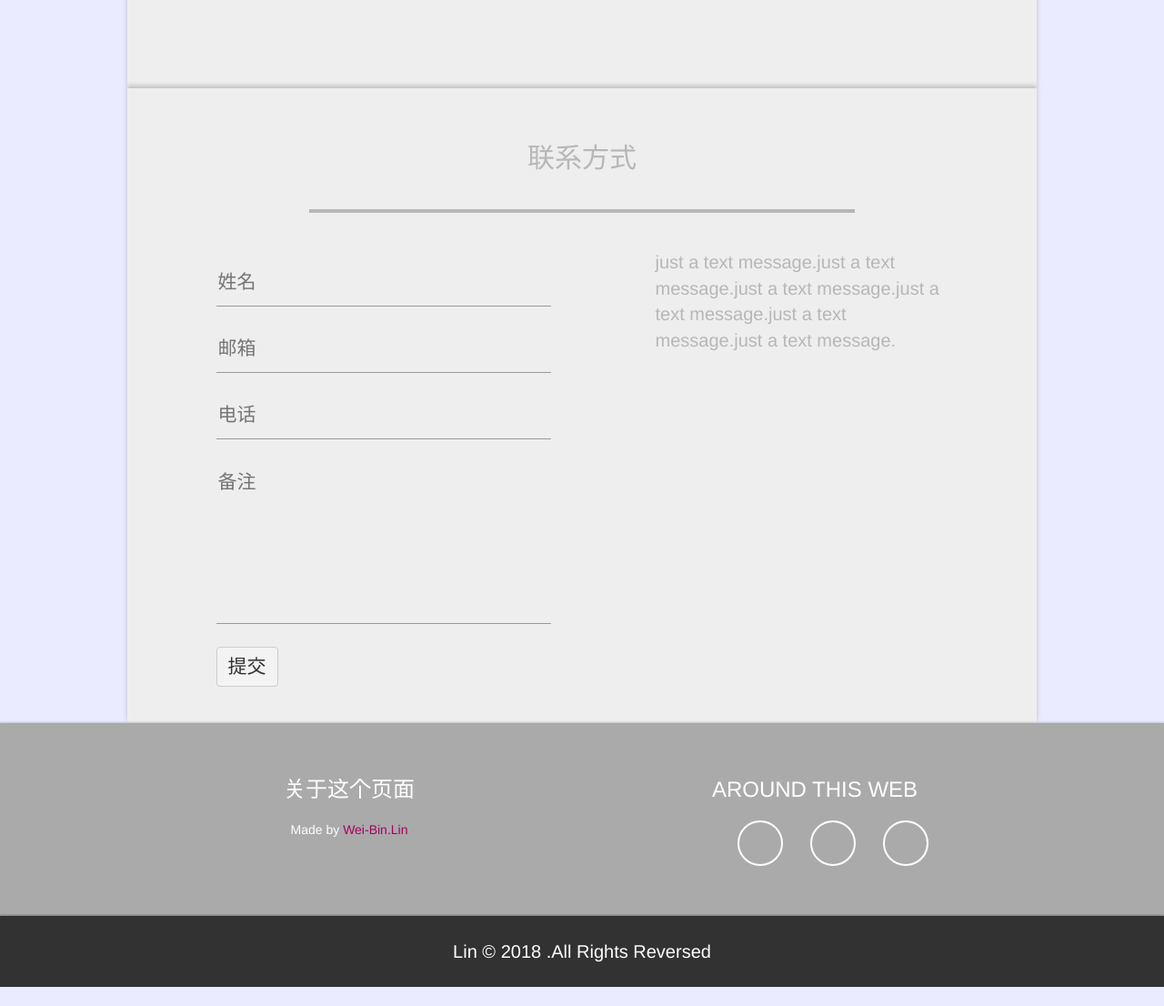
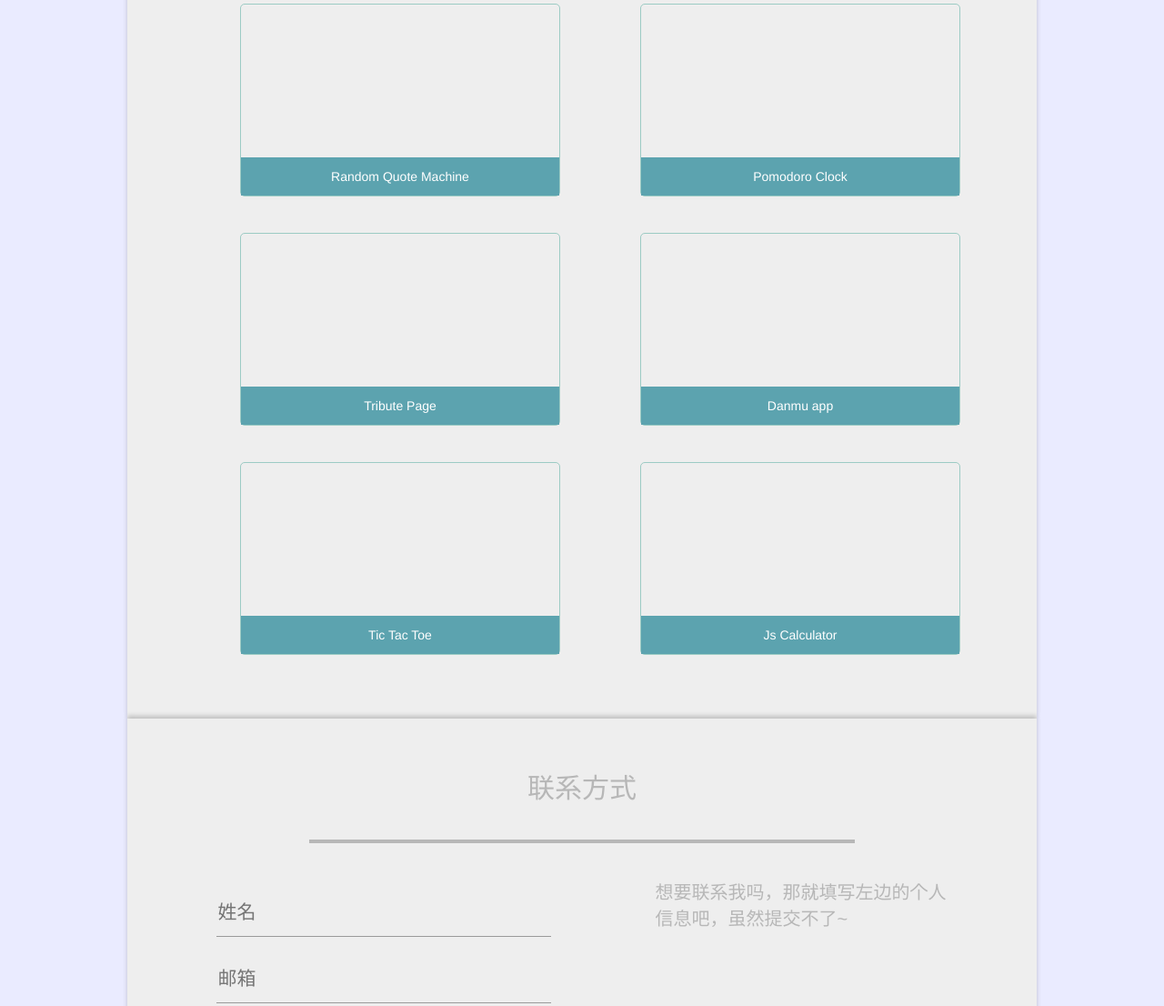
Before and after one commit to SuperPikaqiu/freecodecamp, a plain HTML site: page Personal Portfolio/index.html in a window 1280 px wide. Shown: the part 538-1644 px from the top of the page at 91% size. Before the commit the page ends 1623 px from the top, so only its background shows below. Drawn offline with nearby package versions, Linux system fonts and the light colour scheme.

Commit message:
修改了个人作品集页面，增加个人作品展示列表，优化部分页面排版
Signed-off-by: SuperPikaqiu <1028894219@qq.com>

```diff
--- a/Personal Portfolio/index.html
+++ b/Personal Portfolio/index.html
@@ -5,11 +5,20 @@
     <title>Title</title>
     <link rel="stylesheet" href="../node_modules/bootstrap/dist/css/bootstrap.css">
     <link rel="stylesheet" href="style/index.css">
+    <link rel="stylesheet" href="../node_modules/font-awesome/css/font-awesome.min.css">
 </head>
 <body>
 <nav class="navbar navbar-inverse navbar-fixed-top top-nav ">
     <div class="container-fluid">
-        <div class="row">
+        <div class="navbar-header">
+            <button type="button" class="navbar-toggle collapsed" data-toggle="collapse" data-target="#myNav" aria-expanded="false">
+                <span class="sr-only">Toggle navigation</span>
+                <span class="icon-bar"></span>
+                <span class="icon-bar"></span>
+                <span class="icon-bar"></span>
+            </button>
+        </div>
+        <div class="row collapse navbar-collapse" id="myNav">
             <div class="col-md-7"></div>
             <div class="col-md-4">
                 <ul class="nav navbar-nav" id="navLink">
@@ -26,16 +35,15 @@
         <div id="about">
             <div class="row">
                 <div class="col-md-8">
-                    <p style="font-size: 20px;">Front-End Developer and UX/UI designer, with practical experience in
-                        project management, branding
-                        strategy, and creative direction; devoted to functional programming and information
-                        architecture.</p>
+                    <p style="font-size: 20px;">
+                        作为一个前端学习爱好者，我很喜欢FreeCodeCamp这个网站，它让我能像玩游戏一样去学编程，看着自己做过的题目一天天变多，觉得很开心.</p>
                     <hr class="hr-white">
-                    <p style="font-size: 24px;">Web Developer - User Experience Designer - Graphic Artist
+                    <p style="font-size: 24px;text-align: right">前端开发者
                     </p>
                 </div>
                 <div class="col-md-4">
-                    <h1>test</h1>
+                    <img class="img-responsive" id="headerImg"
+                         src="https://ss0.bdstatic.com/70cFuHSh_Q1YnxGkpoWK1HF6hhy/it/u=2773369789,3435209809&fm=26&gp=0.jpg">
                 </div>
             </div>
         </div>
@@ -44,9 +52,48 @@
             <h2>作品集</h2>
             <hr>
             <ul class="grid">
-                <li></li>
-                <li></li>
-                <li></li>
+                <li>
+                    <div class="frameContent">
+                        <a href="https://codepen.io/superpikaqiu/full/YJXGZR/"></a>
+                        <iframe class="frame-box" src="https://codepen.io/superpikaqiu/full/YJXGZR/"></iframe>
+                    </div>
+                    <span>Random Quote Machine</span>
+                </li>
+                <li>
+                    <div class="frameContent">
+                        <a href="https://codepen.io/superpikaqiu/full/oazJpX/"></a>
+                        <iframe class="frame-box" src="https://codepen.io/superpikaqiu/full/oazJpX/"></iframe>
+                    </div>
+                    <span>Pomodoro Clock</span>
+                </li>
+                <li>
+                    <div class="frameContent">
+                        <a href="https://codepen.io/superpikaqiu/full/yxGPLW/"></a>
+                        <iframe class="frame-box" src="https://codepen.io/superpikaqiu/full/yxGPLW/"></iframe>
+                    </div>
+                    <span>Tribute Page</span>
+                </li>
+                <li>
+                    <div class="frameContent">
+                        <a href="https://codepen.io/superpikaqiu/full/gBbgEE/"></a>
+                        <iframe class="frame-box" src="https://codepen.io/superpikaqiu/full/gBbgEE/"></iframe>
+                    </div>
+                    <span>Danmu app</span>
+                </li>
+                <li>
+                    <div class="frameContent">
+                        <a href="https://codepen.io/superpikaqiu/full/NObWax/"></a>
+                        <iframe class="frame-box" src="https://codepen.io/superpikaqiu/full/NObWax/"></iframe>
+                    </div>
+                    <span>Tic Tac Toe</span>
+                </li>
+                <li>
+                    <div class="frameContent">
+                        <a href="https://codepen.io/superpikaqiu/full/pxEdWP/"></a>
+                        <iframe class="frame-box" src="https://codepen.io/superpikaqiu/full/pxEdWP/"></iframe>
+                    </div>
+                    <span>Js Calculator</span>
+                </li>
             </ul>
         </div>
         <div id="contact">
@@ -69,8 +116,7 @@
                     <button type="button" class="btn btn-default">提交</button>
                 </form>
                 <div>
-                    <p>just a text message.just a text message.just a text message.just a text message.just a text
-                        message.just a text message.</p>
+                    <p>想要联系我吗，那就填写左边的个人信息吧，虽然提交不了~</p>
                 </div>
             </div>
         </div>
@@ -84,11 +130,12 @@
             <p>Made by <a href="#">Wei-Bin.Lin</a></p>
         </div>
         <div>
-            <h3>AROUND THIS WEB</h3>
+            <h3>友情链接</h3>
             <ul>
-                <li><a class="circle-button" href="#"></a></li>
-                <li><a class="circle-button" href="#"></a></li>
-                <li><a class="circle-button" href="#"></a></li>
+                <li><a class="circle-button" href="https://github.com/SuperPikaqiu"><i class="fa fa-github"></i></a>
+                </li>
+                <li><a class="circle-button" href="#"><i class="fa fa-weixin"></i></a></li>
+                <li><a class="circle-button" href="https://steamdb.info/"><i class="fa fa-steam-square"></i></a></li>
             </ul>
         </div>
     </div>
--- a/Personal Portfolio/index.js
+++ b/Personal Portfolio/index.js
@@ -37,4 +37,56 @@ $(document).ready(function () {
         }
     };
 
+    function setGrid(){
+        var h = $('.grid li').width() * 0.6;
+        $('.grid li').height(h);
+
+        var titleH = $('.grid span').height();
+        $('.grid span').css('lineHeight',`${titleH}px`);
+    }
+
+    setGrid();
+
+    $('.frame-box').on('load',function () {
+        var w = window.screen.availWidth;
+        var h = window.screen.availHeight;
+
+        var pw = $(this).parent().width();
+
+
+        var scale = pw * 2 / w;
+
+        var sw = Math.ceil(w * scale);
+        var sh = Math.ceil(h * scale);
+
+        var top = Math.ceil((h - sh)/2);
+        var left = Math.ceil((w - pw)/2);
+
+
+
+        $(this).css({
+            'width':w+'px',
+            'height':h+'px',
+            'transform':`scale(${scale})`,
+            'top':`-${top}px`,
+            'left':`-${left}px`,
+            'display':'block'
+        });
+    })
+
+    // $('#frameTest').load(function () {
+    //     var w = this.contentDocument.body.scrollWidth;
+    //     var h = this.contentDocument.body.scrollHeight;
+    //
+    //     var pw = $(this).parent().css('width');
+    //     var ph = pw * 0.6;
+    //     $(this).parent().css('height',ph);
+    //     $(this.contentDocument.body).find('#result').attr('scrolling','no');
+    //     $(this).width(w);
+    //     $(this).height(h);
+    //
+    //     var scale = pw / w;
+    //     $(this).css('transform',`scaleX(${scale})`);
+    // })
+
 });
--- a/Personal Portfolio/style/index.css
+++ b/Personal Portfolio/style/index.css
@@ -68,8 +68,54 @@ body {
 }
 
 #portfolio .grid li {
-    max-width: 300px;
+    width: 40%;
+    max-width: 400px;
     margin: 20px;
+    border: 1px solid #9ccbc4;
+    border-radius: 5px;
+}
+
+.frameContent{
+    position: relative;
+    width: 100%;
+    height: 80%;
+    overflow: hidden;
+}
+
+@media (max-width: 768px){
+    #portfolio .grid li{
+        width: 80%;
+    }
+}
+
+.grid li:hover{
+    box-shadow: 0 0 3px 0 rgba(156,203,196,0.5);
+}
+
+.frame-box{
+    display: none;
+    position: absolute;
+    border: 0;
+    z-index: 1;
+}
+
+.frameContent a{
+    display: block;
+    width: 100%;
+    height: 100%;
+    position: absolute;
+    top:0;
+    left: 0;
+    z-index: 2;
+}
+
+.grid span{
+    display: inline-block;
+    width:100%;
+    height: 20%;
+    text-align: center;
+    background-color: #5ca3af;
+    color:#fff;
 }
 
 #portfolio h2 {
@@ -165,10 +211,10 @@ footer {
 
 .circle-button {
     display: inline-block;
-    width: 50px;
-    height: 50px;
-    border: 2px solid #fff;
-    border-radius: 50%;
+    line-height: 50px;
+    text-align: center;
+    color: #fff;
+    font-size: 50px;
 }
 
 #footer-below {
@@ -179,3 +225,7 @@ footer {
     font-size: 20px;
     color:#fff;
 }
+
+#headerImg{
+    border-radius: 4px;
+}
```
